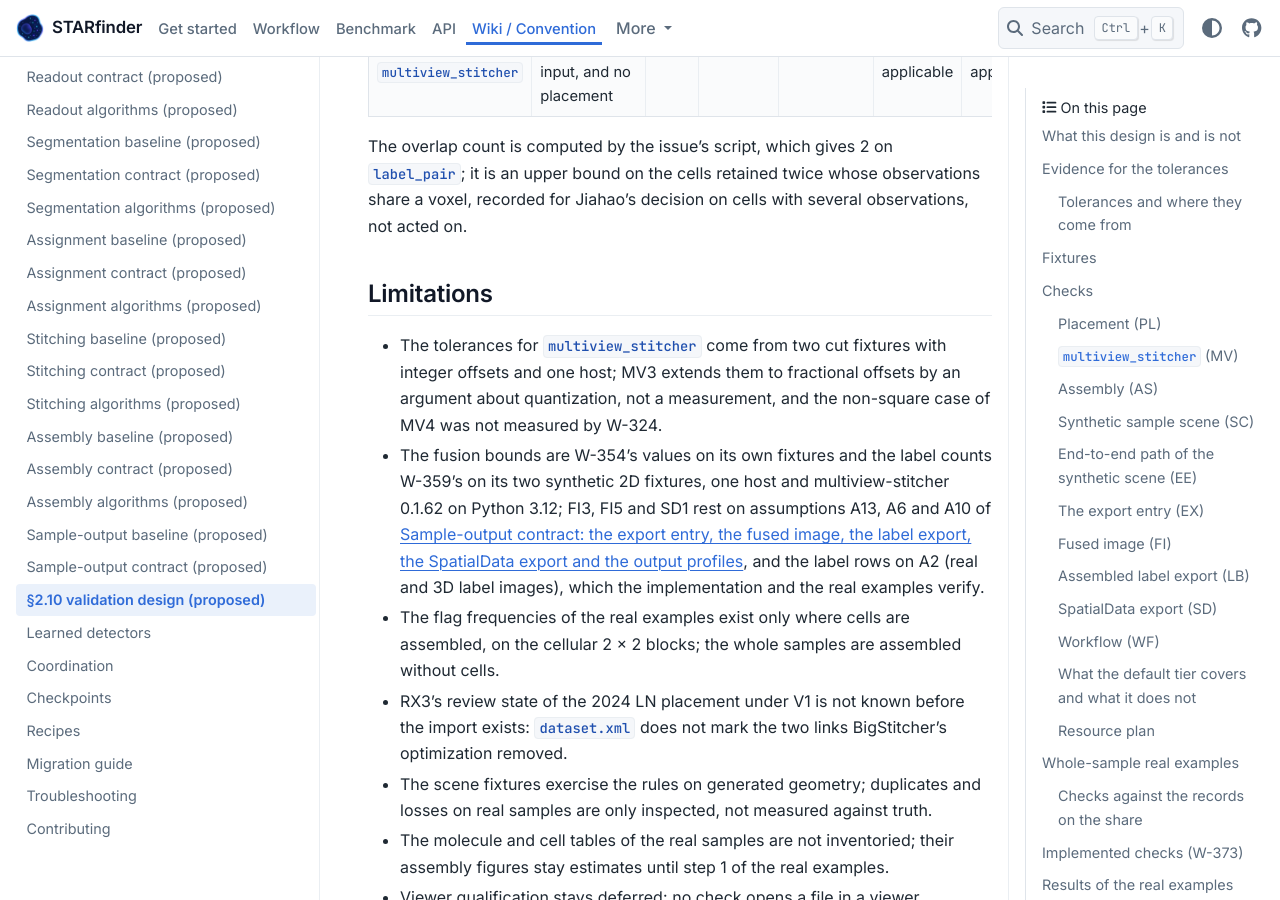
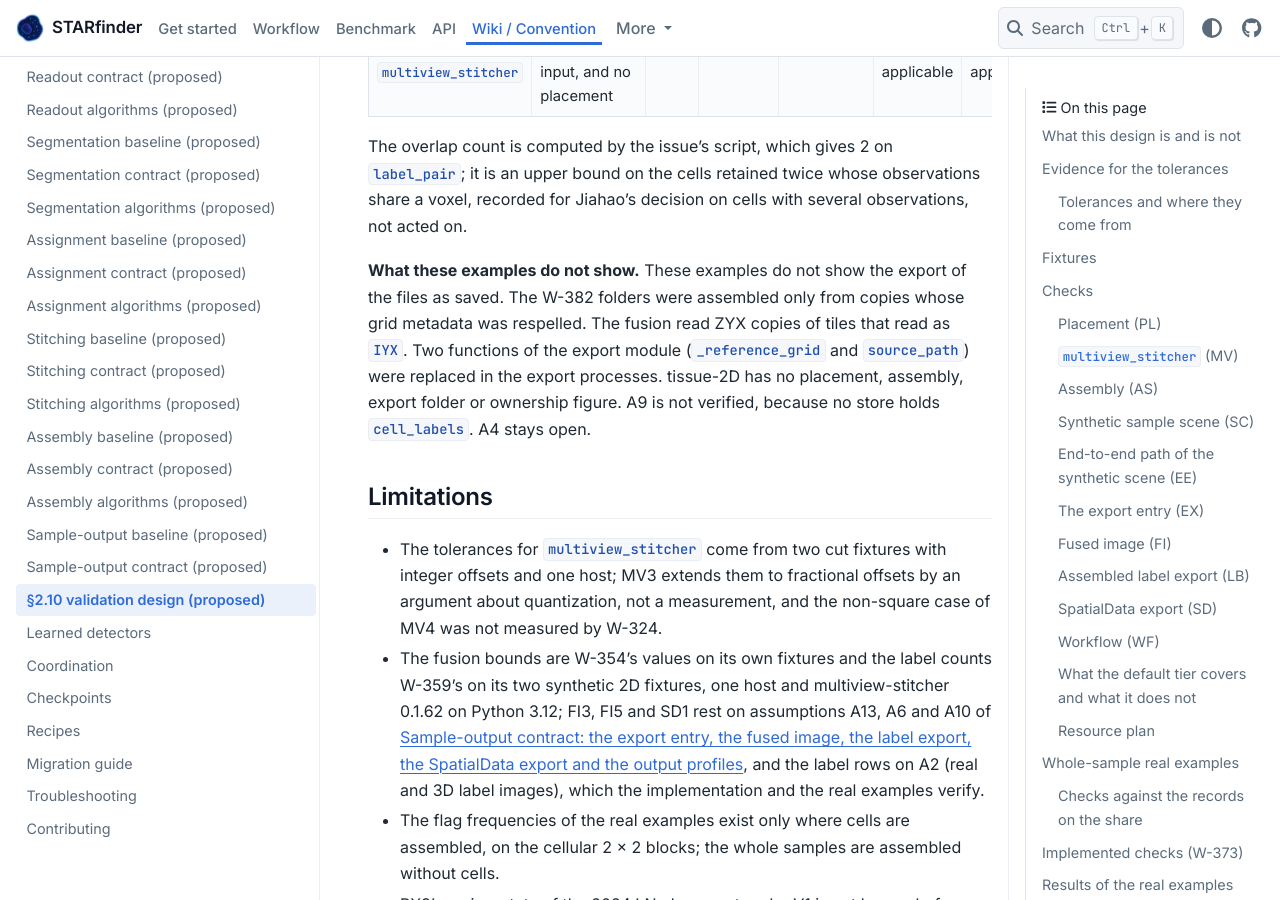
Before and after one commit to wanglab-broad/starfinder, a Sphinx documentation site: the page built from docs/stitching-assembly-validation.md, in a window 1280 px wide and 900 px high, scrolled down 90989 px. Built offline with Sphinx 7.4.7 and the PyData theme 0.15.4, drawn with Linux system fonts in a browser that asks for light colours.

```diff
--- a/docs/stitching-assembly-validation.md
+++ b/docs/stitching-assembly-validation.md
@@ -854,6 +854,13 @@
 upper bound on the cells retained twice whose observations share a voxel, recorded for
 Jiahao's decision on cells with several observations, not acted on.
 
+**What these examples do not show.** These examples do not show the export of the files
+as saved. The W-382 folders were assembled only from copies whose grid metadata was
+respelled. The fusion read ZYX copies of tiles that read as `IYX`. Two functions of the
+export module (`_reference_grid` and `source_path`) were replaced in the export processes.
+tissue-2D has no placement, assembly, export folder or ownership figure. A9 is not verified,
+because no store holds `cell_labels`. A4 stays open.
+
 ## Limitations
 
 * The tolerances for `multiview_stitcher` come from two cut fixtures with integer offsets
```
